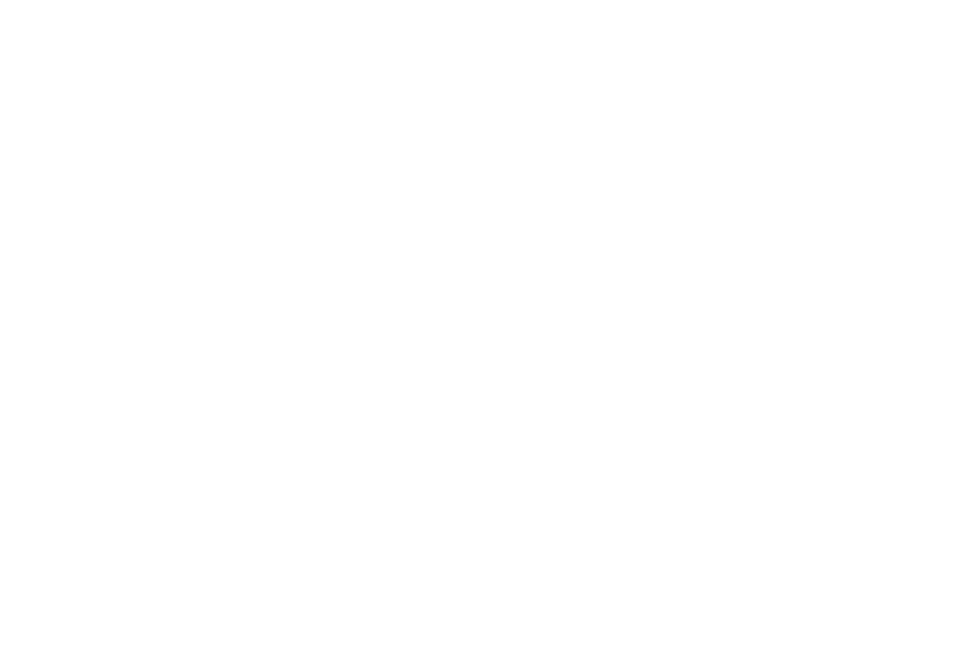
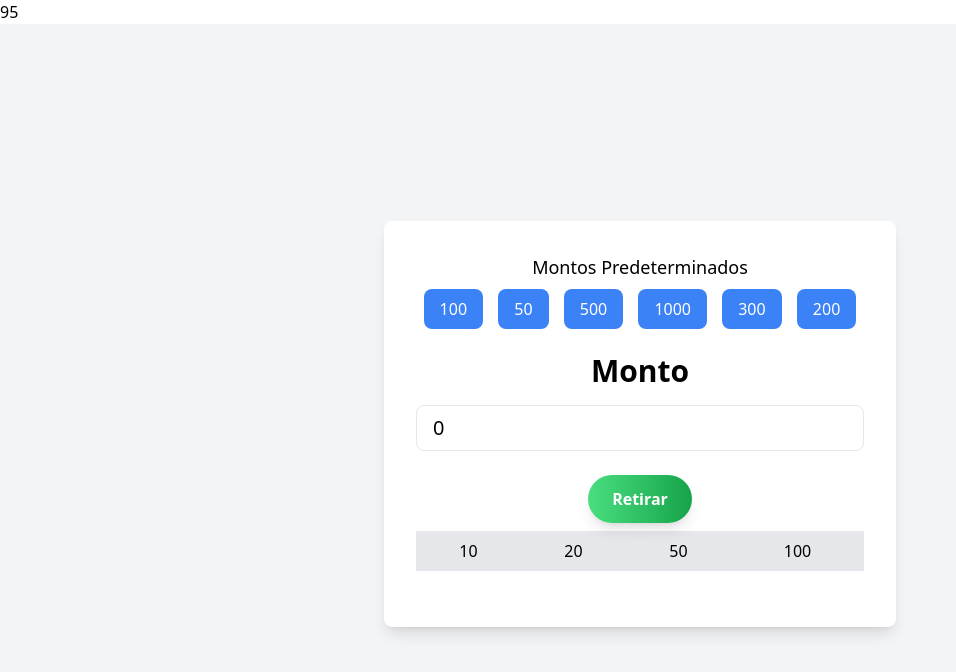
Before and after one commit to chandro-dev/cajero, a React (Vite) app: page /cajero/Retiros/1 in a window 1280 px wide. Before the commit this address had no page. Shown: the top 672 px of the page, without its empty margins (0-956 px from the left). Built offline with nearby package versions, Linux system fonts and the light colour scheme.

Commit message:
realizando las validaciones

```diff
--- a/src/App.jsx
+++ b/src/App.jsx
@@ -9,7 +9,7 @@
       <Routes>
         <Route path="/" element={<Login />}></Route>
         <Route path="/cajero" element={<Login />}></Route>
-        <Route path="/cajero/Retiros" element={<CountdownTimer />} />
+        <Route path="/cajero/Retiros/:id" element={<CountdownTimer />} />
         <Route path="/cajero/Personas" element={<ListaPersonas />}></Route>
         <Route path="/cajero/Validacion/:Tipo" element={<Validacion />}></Route>
       </Routes>
--- a/src/componentes/Validacion.jsx
+++ b/src/componentes/Validacion.jsx
@@ -69,7 +69,7 @@
     }
     const validarCodigo = () => {
         if (clave == codigo.code) {
-            navigate("/Cajero/Retiros");
+            navigate(`/Cajero/Retiros/${identificador}`);
         } else {
             setIntentos(intentos - 1)
             if (intentos <= 0) {
@@ -79,6 +79,15 @@
                 navigate("/cajero");
             }
             alert(`Código incorrecto te quedan =${intentos} intentos`);
+        }
+    }
+    const setNumero=(valor)=>{
+        if (valor.toString().length    < 10) {
+            setIdentificador(valor);
+        }
+        else {
+            alert(`numero errado`);
+            navigate("/Cajero")
         }
     }
     const [cambiar, setCambiar] = useState(0);
@@ -91,7 +100,7 @@
                         <h3 className="text-xl font-semibold mb-4 text-gray-700">Ingresar Número de Teléfono</h3>
                         <input
                             value={identificador}
-                            onChange={(e) => setIdentificador(e.target.value)}
+                            onChange={(e) => setNumero(e.target.value)}
                             type="number"
                             placeholder="Número de teléfono"
                             className="w-full border border-gray-300 p-3 rounded-lg mb-4 focus:outline-none focus:ring-2 focus:ring-blue-500"
@@ -144,7 +153,16 @@
     const [cambiar, setCambiar] = useState(false);
     const validar = () => {
         console.log(identificador, clave);
-        validaciones.validacionTarjeta(identificador, clave) ? navigate("/cajero/Retiros") : navigate("/");
+        validaciones.validacionTarjeta(identificador, clave) ? navigate(`/Cajero/Retiros/${identificador}`) : navigate("/");
+    }
+    const validarNumero = (tarjeta) => {
+        if (tarjeta.toString().length    < 11) {
+            setIdentificador(tarjeta);
+        }
+        else {
+            alert(`Tarjeta errada`);
+            navigate("/Cajero")
+        }
     }
     return (
         <div className="flex justify-center items-center min-h-screen bg-gray-100 p-4">
@@ -154,7 +172,7 @@
                         <h3 className="text-xl font-semibold mb-4 text-gray-700">Ingresar Tarjeta</h3>
                         <input
                             value={identificador}
-                            onChange={(e) => setIdentificador(e.target.value)}
+                            onChange={(e) => validarNumero(e.target.value)}
                             type="number"
                             placeholder="Número de tarjeta"
                             className="w-full border border-gray-300 p-3 rounded-lg mb-4 focus:outline-none focus:ring-2 focus:ring-blue-500"
--- a/src/componentes/cajero.jsx
+++ b/src/componentes/cajero.jsx
@@ -1,19 +1,18 @@
 import { useState, useEffect } from 'react';
-import CodigoEjemplo from "./codigo";
-import { useNavigate } from 'react-router-dom';
+//import CodigoEjemplo from "./codigo";
+import { useNavigate, useParams } from 'react-router-dom';
 import retirosServices from '../servicios/retirosServices';
 const _retirosServices = new retirosServices();
 const CountdownTimer = () => {
-
-
-
+    const { id } = useParams();
     const navigate = useNavigate();
-
+    if (!id) {
+        navigate("/");
+    }
     const [monto, setMonto] = useState(0);
     const denominaciones = [10, 20, 50, 100];
     const [resultado, setResultado] = useState([]);
-
-    const [seconds, setSeconds] = useState(60);
+    const [seconds, setSeconds] = useState(100);
     const [isActive, setIsActive] = useState(true);
 
     useEffect(() => {
@@ -41,16 +40,11 @@
             }
             const resultadoCalculado = _retirosServices.calcularDenominaciones(montoReal);
 
-            // Inicializa 'nuevo' como una matriz vacía con el mismo tamaño que 'resultadoCalculado'
             const nuevo = resultadoCalculado.map(fila => {
-                // Crea una matriz con 3 elementos, todos inicializados a 0
                 const filaTransformada = Array(3).fill(0);
 
                 fila.forEach(denominacion => {
-                    // Encuentra el índice de la denominación en la lista de denominaciones
                     const index = denominaciones.indexOf(denominacion);
-
-                    // Si la denominación existe en la lista, asigna el valor a la posición correcta
                     if (index !== -1) {
                         filaTransformada[index] = denominacion;
                     }
@@ -66,22 +60,17 @@
         }
     }, [monto]);
 
-    // Maneja el cambio en el campo de entrada
     const manejarCambio = (evento) => {
-        // Extrae el valor del campo de entrada y conviértelo a número
         const nuevoMonto = parseFloat(evento.target.value);
-
-        // Actualiza el estado con el nuevo monto
-        setMonto(nuevoMonto);
-
+        if (nuevoMonto > 2000) {
+            alert("Valor al monto mayor permitido")
+        } else {
+            setMonto(nuevoMonto);
+        }
     };
     function sumarMatrices(matriz1, matriz2) {
         try {
-            // Nueva matriz donde almacenaremos los resultados
             const nuevo = [];
-
-            // Itera sobre las filas de las matrices
-
             matriz2.forEach((fila) => {
                 nuevo.push(fila);
             });
@@ -91,13 +80,18 @@
             return nuevo;
         } catch (error) {
             console.error("Error al sumar matrices:", error.message);
-            return null; // Devuelve null si ocurre un error
+            return null;
         }
     }
     const montosPredeterminados = [100, 50, 500, 1000, 300, 200];
 
     const establecerMonto = (valor) => {
-        setMonto(valor);
+        if (valor > 2000) {
+            alert("Valor al monto mayor permitido")
+        } else {
+            setMonto(valor);
+
+        }
     };
 
     return (
@@ -132,7 +126,21 @@
                             placeholder="Ingrese el monto"
                         />
                     </div>
-                    <div className="overflow-x-auto mb-6">
+
+
+                    <button
+                        className="
+    bg-gradient-to-r from-green-400 to-green-600
+    text-white font-semibold py-3 px-6
+    rounded-full shadow-lg
+    transform transition-all duration-300 ease-in-out
+    hover:shadow-xl hover:scale-105
+    focus:outline-none focus:ring-4 focus:ring-green-300 focus:ring-opacity-50
+    mb-2
+  "
+                    >
+                        Retirar
+                    </button>                    <div className="overflow-x-auto mb-6">
                         <table className="w-full table-auto">
                             <thead>
                                 <tr>
--- a/src/personas.json
+++ b/src/personas.json
@@ -1,7 +1,7 @@
 {
     "Personas": [
         {
-            "tarjeta": "555555555555444",
+            "tarjeta": "5111111118",
             "clave": {
                 "clave": "2020",
                 "expiracion": "12/26",
@@ -19,7 +19,7 @@
             }
         },
         {
-            "tarjeta": "411111111111111",
+            "tarjeta": "5111111117",
             "clave": {
                 "clave": "1212",
                 "expiracion": "12/26",
@@ -28,7 +28,7 @@
             }
         },
         {
-            "tarjeta": "510510510510510",
+            "tarjeta": "5111111116",
             "clave": {
                 "clave": "3434",
                 "expiracion": "11/25",
@@ -46,7 +46,7 @@
             }
         },
         {
-            "tarjeta": "555555555555555",
+            "tarjeta": "5111111115",
             "clave": {
                 "clave": "5656",
                 "expiracion": "08/24",
@@ -64,7 +64,7 @@
             }
         },
         {
-            "tarjeta": "401288888888188",
+            "tarjeta": "5111111114",
             "clave": {
                 "clave": "7878",
                 "expiracion": "05/23",
@@ -82,7 +82,7 @@
             }
         },
         {
-            "tarjeta": "4222222222222",
+            "tarjeta": "5111111113",
             "clave": {
                 "clave": "8989",
                 "expiracion": "07/24",
@@ -100,7 +100,7 @@
             }
         },
         {
-            "tarjeta": "511111111111111",
+            "tarjeta": "5111111111",
             "clave": {
                 "clave": "9090",
                 "expiracion": "04/24",
@@ -118,7 +118,7 @@
             }
         },
         {
-            "tarjeta": "411111111111112",
+            "tarjeta": "5111111112",
             "clave": {
                 "clave": "1010",
                 "expiracion": "09/23",
```
